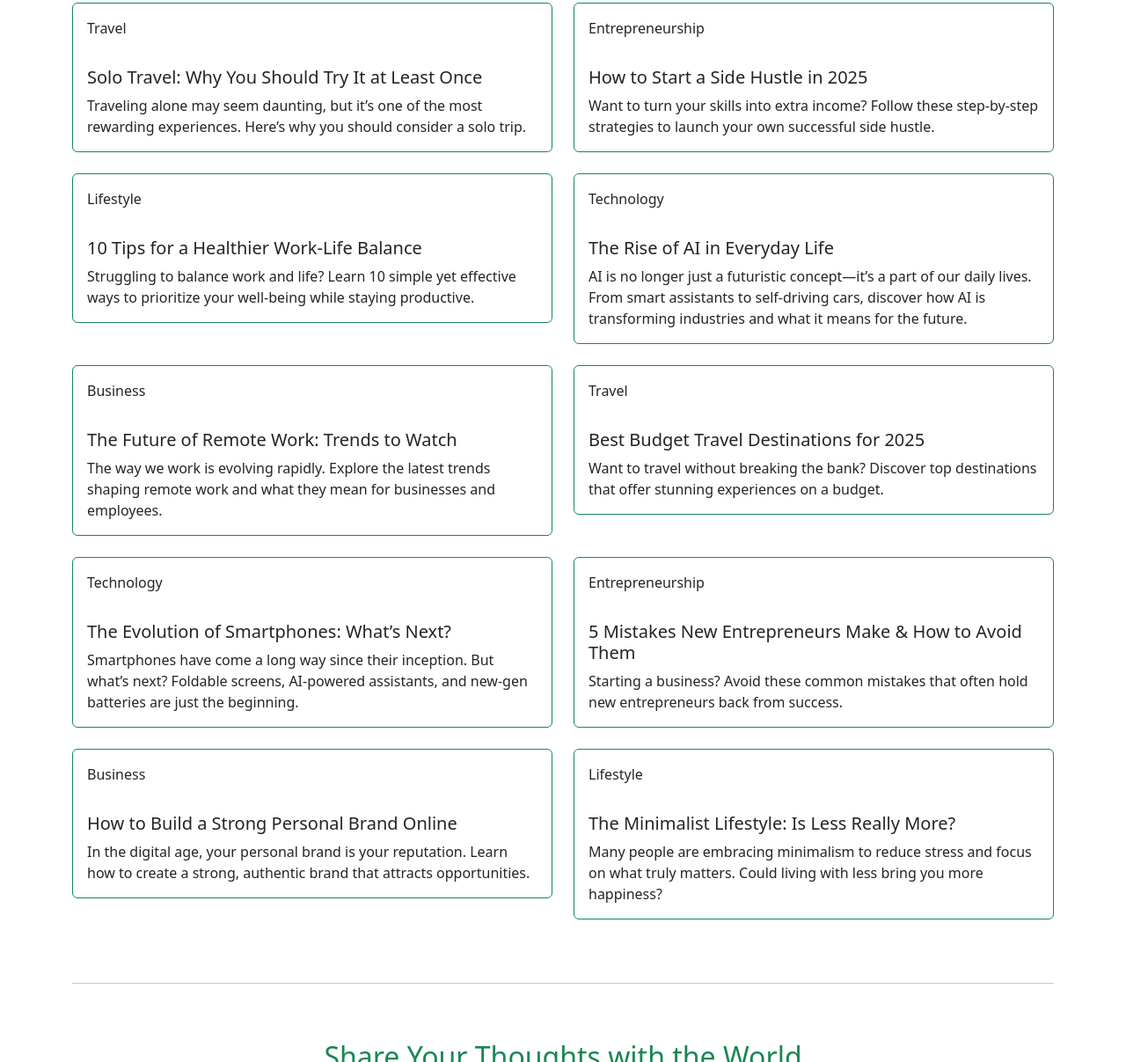
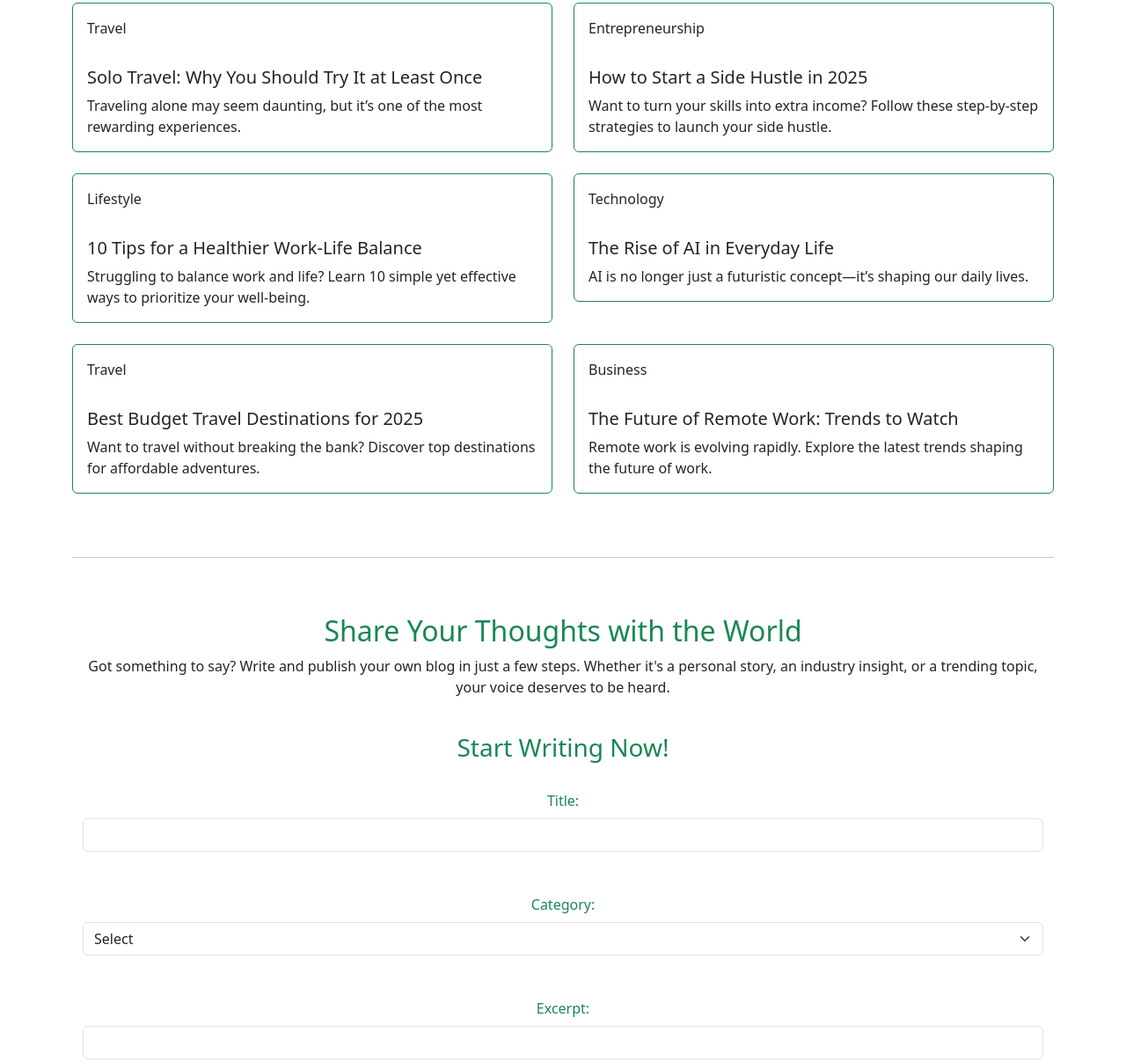
Before and after one commit to yMeeraki/-MindCanvas-VA3-4, a website: page bloglist.html in a window 1280 px wide. Shown: the part 325-1532 px from the top of the page at 88% size. Drawn offline with nearby package versions, Linux system fonts and the light colour scheme.

Commit message:
Updated Based on 1st Feedback

```diff
--- a/bloglist.html
+++ b/bloglist.html
@@ -64,7 +64,7 @@
     Got something to say? Write and publish your own blog in just a few steps. Whether it's a personal story, an industry insight, or a trending topic, your voice deserves to be heard.
 </p>
 </article>
-<form class="py-4">
+<form class="py-4 text-success">
     <h3 class="text-success">
         Start Writing Now! </h3>
     <!-- [Form fields go here: Title, Category, Content, Submit Button] -->
@@ -85,8 +85,14 @@
     </div>
     <div class="py-4">
         <label for="excerpt-input" class="form-label">Excerpt:</label>
-        <textarea name="excerpt-input" id="excerpt-input" cols="30" rows="10" class="form-control" required></textarea>
+        <input type="text" name="excerpt-input" id="excerpt-input" class="form-control"  required>
     </div>
+
+    <div class="py-4">
+        <label for="content-input" class="form-label">Content:</label>
+        <textarea name="content-input" id="excerpt-input" cols="30" rows="10" class="form-control" required></textarea>
+    </div>
+
     <button type="submit" class="btn btn-outline-success">Submit</button>
 </form>
 
--- a/script.js
+++ b/script.js
@@ -1,24 +1,51 @@
-//  Factory Function to create object
-function createBlog(id, title, category, excerpt){
-    return {
-        id, title, category, excerpt
-    }
+// Factory Function to create blog objects
+function createBlog(id, title, category, excerpt, content) {
+    return { id, title, category, excerpt, content };
 }
 
+// Blog List with Full Content (Limited to 6 Blogs)
+const allBlogs = [
+    createBlog(1, "Solo Travel: Why You Should Try It at Least Once", "Travel",
+        "Traveling alone may seem daunting, but it’s one of the most rewarding experiences.",
+        "Solo travel allows you to step out of your comfort zone, gain independence, and explore the world at your own pace. " +
+        "It’s a chance to meet new people, embrace unexpected experiences, and grow personally. " +
+        "From cultural immersion to self-discovery, solo travel is an experience everyone should try at least once."
+    ),
 
-const allBlogs = [
-    createBlog(1, "Solo Travel: Why You Should Try It at Least Once", "Travel", "Traveling alone may seem daunting, but it’s one of the most rewarding experiences. Here’s why you should consider a solo trip."),
-    createBlog(2, "How to Start a Side Hustle in 2025", "Entrepreneurship", "Want to turn your skills into extra income? Follow these step-by-step strategies to launch your own successful side hustle."),
-    createBlog(3, "10 Tips for a Healthier Work-Life Balance", "Lifestyle", "Struggling to balance work and life? Learn 10 simple yet effective ways to prioritize your well-being while staying productive."),
-    createBlog(4, "The Rise of AI in Everyday Life", "Technology", "AI is no longer just a futuristic concept—it’s a part of our daily lives. From smart assistants to self-driving cars, discover how AI is transforming industries and what it means for the future."),
-    createBlog(5, "The Future of Remote Work: Trends to Watch", "Business", "The way we work is evolving rapidly. Explore the latest trends shaping remote work and what they mean for businesses and employees."),
-    createBlog(6, "Best Budget Travel Destinations for 2025", "Travel", "Want to travel without breaking the bank? Discover top destinations that offer stunning experiences on a budget."),
-    createBlog(7, "The Evolution of Smartphones: What’s Next?", "Technology", "Smartphones have come a long way since their inception. But what’s next? Foldable screens, AI-powered assistants, and new-gen batteries are just the beginning."),
-    createBlog(8, "5 Mistakes New Entrepreneurs Make & How to Avoid Them", "Entrepreneurship", "Starting a business? Avoid these common mistakes that often hold new entrepreneurs back from success."),
-    createBlog(9, "How to Build a Strong Personal Brand Online", "Business", "In the digital age, your personal brand is your reputation. Learn how to create a strong, authentic brand that attracts opportunities."),
-    createBlog(10, "The Minimalist Lifestyle: Is Less Really More?", "Lifestyle", "Many people are embracing minimalism to reduce stress and focus on what truly matters. Could living with less bring you more happiness?")
+    createBlog(2, "How to Start a Side Hustle in 2025", "Entrepreneurship",
+        "Want to turn your skills into extra income? Follow these step-by-step strategies to launch your side hustle.",
+        "Starting a side hustle is easier than ever. Identify your skills, research the market, and find a profitable niche. " +
+        "Leverage social media, freelancing platforms, and e-commerce sites to reach your audience. " +
+        "Consistency and adaptability are key to growing a successful side hustle in 2025."
+    ),
+
+    createBlog(3, "10 Tips for a Healthier Work-Life Balance", "Lifestyle",
+        "Struggling to balance work and life? Learn 10 simple yet effective ways to prioritize your well-being.",
+        "Work-life balance starts with setting clear boundaries. Schedule breaks, prioritize sleep, and engage in regular physical activity. " +
+        "Time management techniques like the Pomodoro method can boost productivity. " +
+        "Lastly, unplug from work after hours to maintain mental and emotional well-being."
+    ),
+
+    createBlog(4, "The Rise of AI in Everyday Life", "Technology",
+        "AI is no longer just a futuristic concept—it’s shaping our daily lives.",
+        "Artificial Intelligence is integrated into various aspects of life, from virtual assistants like Siri and Alexa to self-driving cars. " +
+        "Industries such as healthcare and finance use AI to automate processes and improve efficiency. " +
+        "While AI presents many opportunities, ethical concerns like data privacy and job automation remain hot topics."
+    ),
+
+    createBlog(5, "Best Budget Travel Destinations for 2025", "Travel",
+        "Want to travel without breaking the bank? Discover top destinations for affordable adventures.",
+        "Budget-friendly travel is achievable with the right destinations. Places like Vietnam, Portugal, and Mexico offer stunning experiences without a hefty price tag. " +
+        "Look for affordable accommodations, use public transport, and eat at local markets to save money while exploring the world."
+    ),
+
+    createBlog(6, "The Future of Remote Work: Trends to Watch", "Business",
+        "Remote work is evolving rapidly. Explore the latest trends shaping the future of work.",
+        "The remote work landscape is transforming with hybrid models, AI-powered collaboration tools, and increased digital nomad opportunities. " +
+        "Companies are focusing on work-life balance, mental health, and productivity optimization. " +
+        "Flexibility and technological advancements will continue shaping how businesses operate in the future."
+    )
 ];
-
 console.log(allBlogs)
 
 const rows = document.getElementById('blog-list')
```
Also changed, not shown: index.html (+4 -4 lines).
